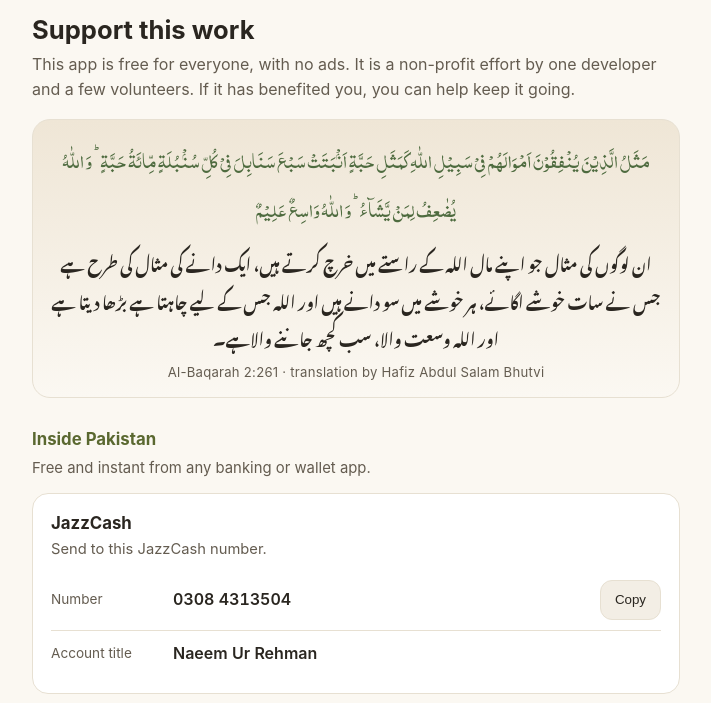
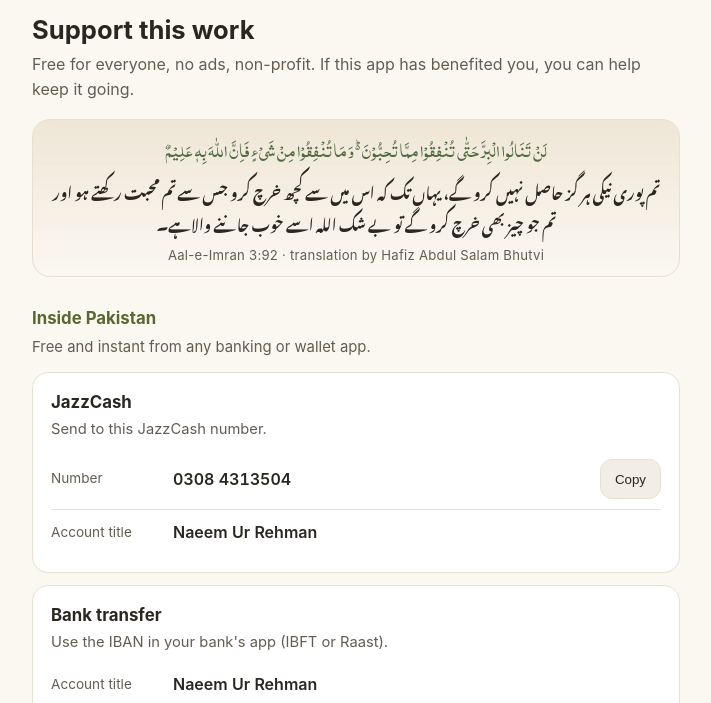
Before and after one commit to naeem-shah/tafseeralquran, a plain HTML site: page donate/index.html in a window 1280 px wide. Shown: the part 75-778 px from the top of the page, without its empty margins (284-995 px from the left). Drawn offline with Linux system fonts and the light colour scheme; a web font is replaced by a local one.

Commit message:
Donation page: shorter ayah at top so accounts show first

```diff
--- a/donate/index.html
+++ b/donate/index.html
@@ -52,6 +52,9 @@
   .ur { font-family: "Noto Nastaliq Urdu", "Jameel Noori Nastaleeq", serif; direction: rtl;
         font-size: 1.02rem; line-height: 2.3; margin: 8px 0 0; }
   .en { color: var(--muted); font-size: .9rem; margin: 6px 0 0; }
+  .verse.compact { padding: 12px 14px 10px; }
+  .verse.compact .ar { font-size: 1.3rem; line-height: 1.9; }
+  .verse.compact .ur { font-size: .95rem; line-height: 2.1; margin-top: 4px; }
   .ref { color: var(--muted); font-size: .82rem; margin: 6px 0 0; letter-spacing: .02em; }
 
   .card { background: var(--card); border: 1px solid var(--line); border-radius: 16px;
@@ -91,13 +94,13 @@
   </div>
 
   <h1>Support this work</h1>
-  <p class="lead">This app is free for everyone, with no ads. It is a non-profit effort by one
-  developer and a few volunteers. If it has benefited you, you can help keep it going.</p>
+  <p class="lead">Free for everyone, no ads, non-profit. If this app has benefited you, you can
+  help keep it going.</p>
 
-  <div class="verse">
-    <p class="ar" lang="ar">مَثَلُ الَّذِیۡنَ یُنۡفِقُوۡنَ اَمۡوَالَہُمۡ فِیۡ سَبِیۡلِ اللّٰہِ کَمَثَلِ حَبَّۃٍ اَنۡۢبَتَتۡ سَبۡعَ سَنَابِلَ فِیۡ کُلِّ سُنۡۢبُلَۃٍ مِّائَۃُ حَبَّۃٍ ؕ وَ اللّٰہُ یُضٰعِفُ لِمَنۡ یَّشَآءُ ؕ وَ اللّٰہُ وَاسِعٌ عَلِیۡمٌ</p>
-    <p class="ur" lang="ur">ان لوگوں کی مثال جو اپنے مال اللہ کے راستے میں خرچ کرتے ہیں، ایک دانے کی مثال کی طرح ہے جس نے سات خوشے اگائے، ہر خوشے میں سو دانے ہیں اور اللہ جس کے لیے چاہتا ہے بڑھا دیتا ہے اور اللہ وسعت والا، سب کچھ جاننے والاہے۔</p>
-    <p class="ref">Al-Baqarah 2:261 · translation by Hafiz Abdul Salam Bhutvi</p>
+  <div class="verse compact">
+    <p class="ar" lang="ar">لَنۡ تَنَالُوا الۡبِرَّ حَتّٰی تُنۡفِقُوۡا مِمَّا تُحِبُّوۡنَ ۬ؕ وَ مَا تُنۡفِقُوۡا مِنۡ شَیۡءٍ فَاِنَّ اللّٰہَ بِہٖ عَلِیۡمٌ</p>
+    <p class="ur" lang="ur">تم پوری نیکی ہر گز حاصل نہیں کرو گے، یہاں تک کہ اس میں سے کچھ خرچ کرو جس سے تم محبت رکھتے ہو اور تم جو چیز بھی خرچ کرو گے تو بے شک اللہ اسے خوب جاننے والاہے۔</p>
+    <p class="ref">Aal-e-Imran 3:92 · translation by Hafiz Abdul Salam Bhutvi</p>
   </div>
 
   <h2>Inside Pakistan</h2>
@@ -144,6 +147,11 @@
   </div>
 
   <h2>A charity that keeps giving</h2>
+  <div class="verse">
+    <p class="ar" lang="ar">مَثَلُ الَّذِیۡنَ یُنۡفِقُوۡنَ اَمۡوَالَہُمۡ فِیۡ سَبِیۡلِ اللّٰہِ کَمَثَلِ حَبَّۃٍ اَنۡۢبَتَتۡ سَبۡعَ سَنَابِلَ فِیۡ کُلِّ سُنۡۢبُلَۃٍ مِّائَۃُ حَبَّۃٍ ؕ وَ اللّٰہُ یُضٰعِفُ لِمَنۡ یَّشَآءُ ؕ وَ اللّٰہُ وَاسِعٌ عَلِیۡمٌ</p>
+    <p class="ur" lang="ur">ان لوگوں کی مثال جو اپنے مال اللہ کے راستے میں خرچ کرتے ہیں، ایک دانے کی مثال کی طرح ہے جس نے سات خوشے اگائے، ہر خوشے میں سو دانے ہیں اور اللہ جس کے لیے چاہتا ہے بڑھا دیتا ہے اور اللہ وسعت والا، سب کچھ جاننے والاہے۔</p>
+    <p class="ref">Al-Baqarah 2:261 · translation by Hafiz Abdul Salam Bhutvi</p>
+  </div>
   <div class="verse">
     <p class="ar" lang="ar" style="font-size:1.3rem">إِذَا مَاتَ الإِنْسَانُ انْقَطَعَ عَنْهُ عَمَلُهُ إِلاَّ مِنْ ثَلاَثَةٍ: إِلاَّ مِنْ صَدَقَةٍ جَارِيَةٍ، أَوْ عِلْمٍ يُنْتَفَعُ بِهِ، أَوْ وَلَدٍ صَالِحٍ يَدْعُو لَهُ</p>
     <p class="ur" lang="ur">جب انسان فوت ہو جاتا ہے تو اس کا عمل منقطع ہو جاتا ہے، سوائے تین چیزوں کے: صدقہ جاریہ، یا وہ علم جس سے فائدہ اٹھایا جائے، یا نیک اولاد جو اس کے لیے دعا کرے۔</p>
```
